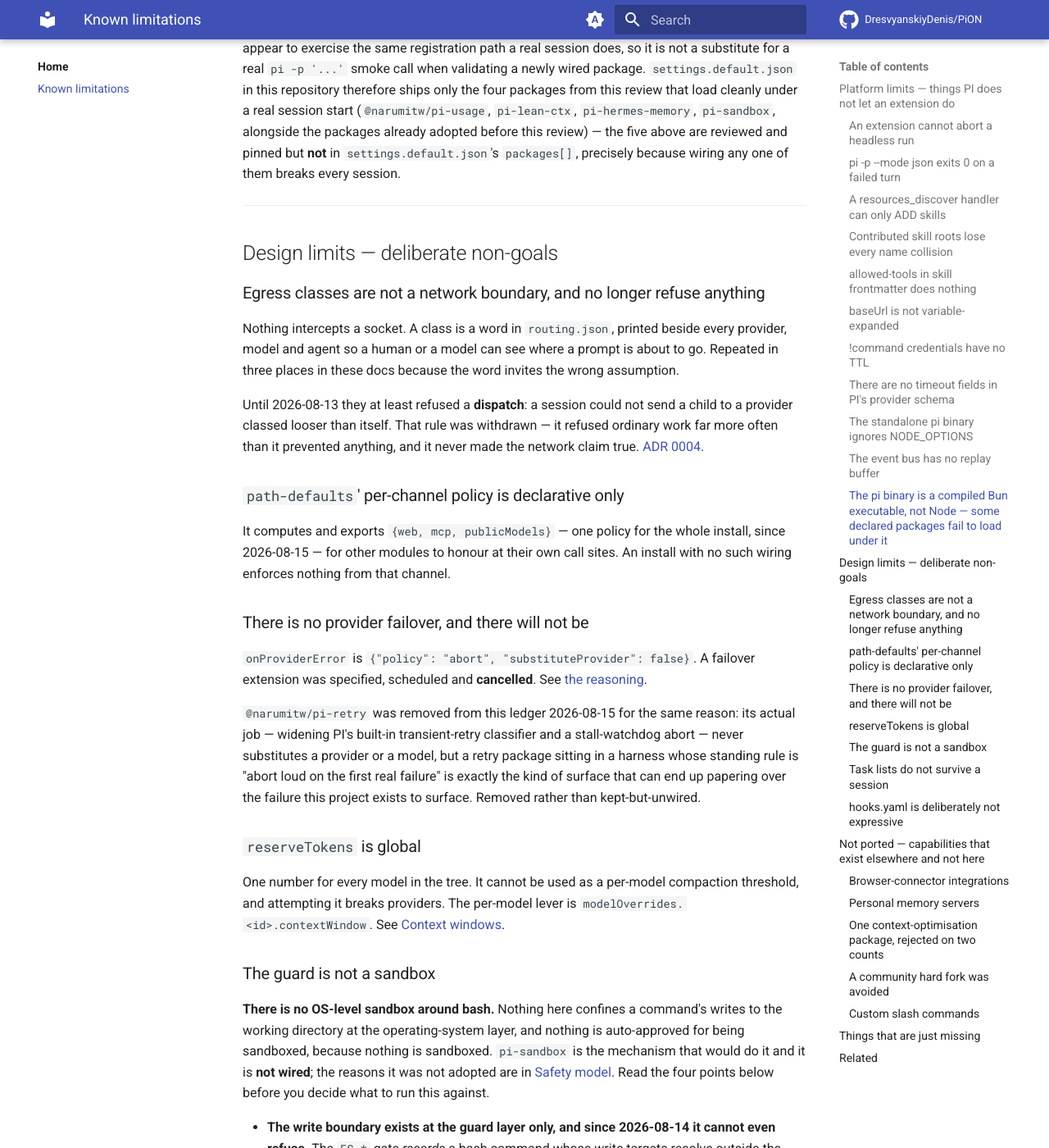
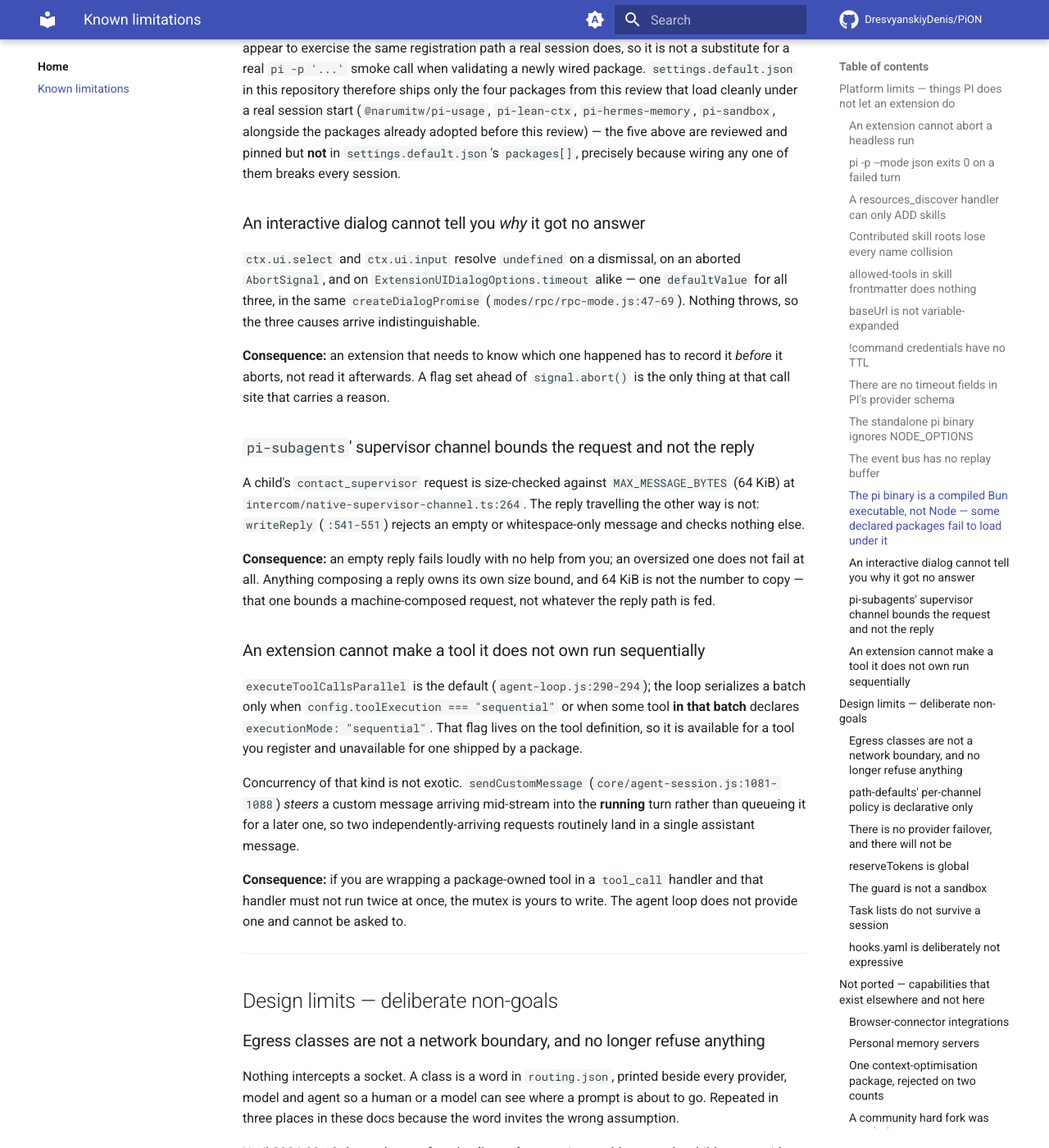
Before and after one commit to DresvyanskiyDenis/PiON, an MkDocs documentation site: the page built from docs/limitations.md, in a window 1280 px wide and 1400 px high, scrolled down 2834 px. Shown: the whole window at 82% size. Built offline with MkDocs 1.6.1 and Material for MkDocs 9.7.7, drawn with Linux system fonts in a browser that asks for light colours; comment, search, counter and statistics services are not loaded.

Commit message:
docs(limitations): three platform limits found wiring a supervisor-channel bridge

```diff
--- a/docs/limitations.md
+++ b/docs/limitations.md
@@ -95,6 +95,42 @@ repository therefore ships only the four packages from this review that load cle
 session start (`@narumitw/pi-usage`, `pi-lean-ctx`, `pi-hermes-memory`, `pi-sandbox`, alongside the
 packages already adopted before this review) — the five above are reviewed and pinned but **not** in
 `settings.default.json`'s `packages[]`, precisely because wiring any one of them breaks every session.
+
+### An interactive dialog cannot tell you *why* it got no answer
+
+`ctx.ui.select` and `ctx.ui.input` resolve `undefined` on a dismissal, on an aborted `AbortSignal`,
+and on `ExtensionUIDialogOptions.timeout` alike — one `defaultValue` for all three, in the same
+`createDialogPromise` (`modes/rpc/rpc-mode.js:47-69`). Nothing throws, so the three causes arrive
+indistinguishable.
+
+**Consequence:** an extension that needs to know which one happened has to record it *before* it
+aborts, not read it afterwards. A flag set ahead of `signal.abort()` is the only thing at that call
+site that carries a reason.
+
+### `pi-subagents`' supervisor channel bounds the request and not the reply
+
+A child's `contact_supervisor` request is size-checked against `MAX_MESSAGE_BYTES` (64 KiB) at
+`intercom/native-supervisor-channel.ts:264`. The reply travelling the other way is not: `writeReply`
+(`:541-551`) rejects an empty or whitespace-only message and checks nothing else.
+
+**Consequence:** an empty reply fails loudly with no help from you; an oversized one does not fail at
+all. Anything composing a reply owns its own size bound, and 64 KiB is not the number to copy — that
+one bounds a machine-composed request, not whatever the reply path is fed.
+
+### An extension cannot make a tool it does not own run sequentially
+
+`executeToolCallsParallel` is the default (`agent-loop.js:290-294`); the loop serializes a batch only
+when `config.toolExecution === "sequential"` or when some tool **in that batch** declares
+`executionMode: "sequential"`. That flag lives on the tool definition, so it is available for a tool
+you register and unavailable for one shipped by a package.
+
+Concurrency of that kind is not exotic. `sendCustomMessage` (`core/agent-session.js:1081-1088`)
+*steers* a custom message arriving mid-stream into the **running** turn rather than queueing it for a
+later one, so two independently-arriving requests routinely land in a single assistant message.
+
+**Consequence:** if you are wrapping a package-owned tool in a `tool_call` handler and that handler
+must not run twice at once, the mutex is yours to write. The agent loop does not provide one and
+cannot be asked to.
 
 ---
 
```
